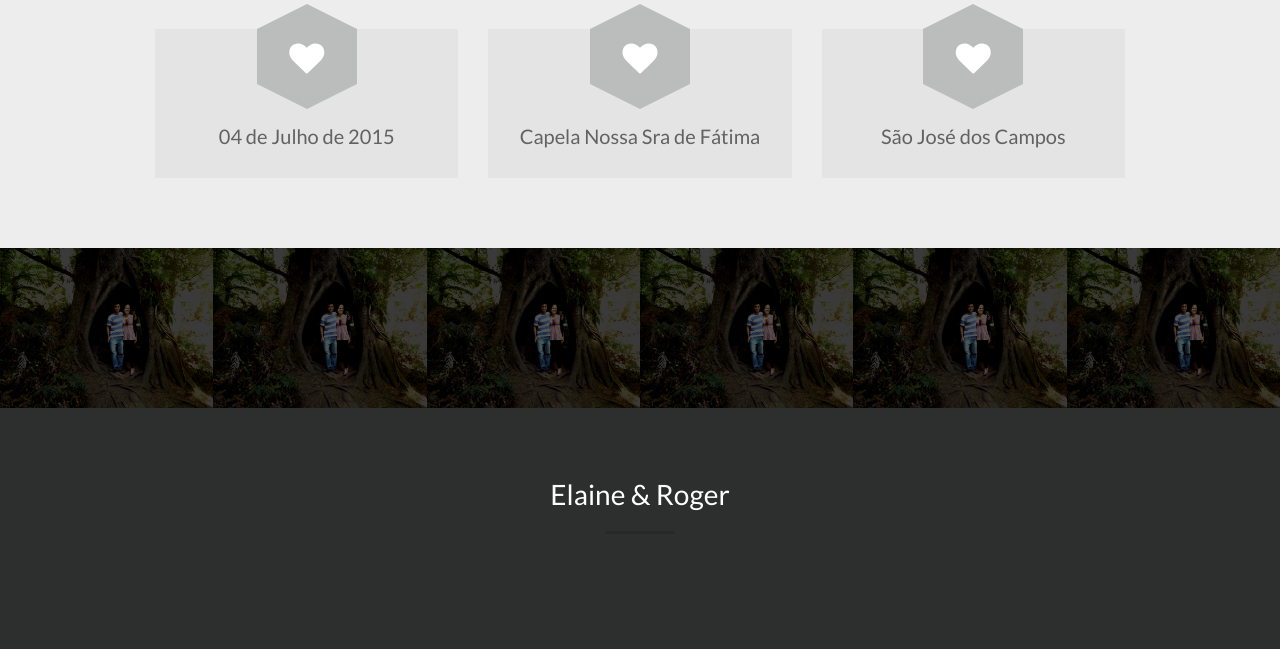
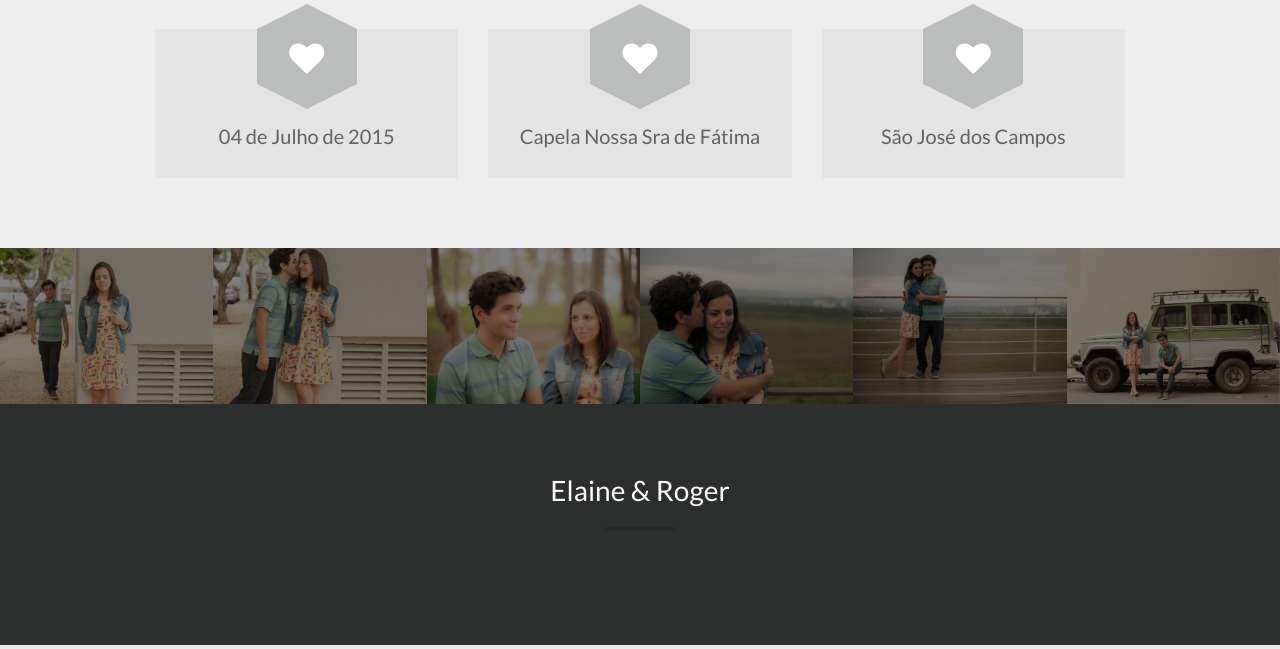
Before and after one commit to huogerac/laneroger.na-inter.net, a Django app: page / in a window 1280 px wide. Shown: the part 1069-1718 px from the top of the page. Run offline with Django 3.2, Linux system fonts and the light colour scheme; some libraries are stand-ins or nearby versions.

Commit message:
Adicionando fotos do Allis e do Jesus

```diff
--- a/laneroger/core/templates/core/home.html
+++ b/laneroger/core/templates/core/home.html
@@ -119,27 +119,27 @@
       <div class="row articles">
 
         <div class="col-md-2 article-img">
-          <a href="#"><img src="{% static 'themes/default/img/background/1.jpg' %}" alt=""></a>
+          <a href="#"><img src="{% static 'themes/default/img/laneroger0_small.jpg' %}" alt=""></a>
           <div class="article-overlay"></div>
         </div>
         <div class="col-md-2 article-img">
-          <a href="#"><img src="{% static 'themes/default/img/background/1.jpg' %}" alt=""></a>
+          <a href="#"><img src="{% static 'themes/default/img/laneroger1_small.jpg' %}" alt=""></a>
           <div class="article-overlay"></div>
         </div>
         <div class="col-md-2 article-img">
-          <a href="#"><img src="{% static 'themes/default/img/background/1.jpg' %}" alt=""></a>
+          <a href="#"><img src="{% static 'themes/default/img/laneroger2_small.jpg' %}" alt=""></a>
           <div class="article-overlay"></div>
         </div>
         <div class="col-md-2 article-img">
-          <a href="#"><img src="{% static 'themes/default/img/background/1.jpg' %}" alt=""></a>
+          <a href="#"><img src="{% static 'themes/default/img/laneroger3_small.jpg' %}" alt=""></a>
           <div class="article-overlay"></div>
         </div>
         <div class="col-md-2 article-img">
-          <a href="#"><img src="{% static 'themes/default/img/background/1.jpg' %}" alt=""></a>
+          <a href="#"><img src="{% static 'themes/default/img/laneroger4_small.jpg' %}" alt=""></a>
           <div class="article-overlay"></div>
         </div>
         <div class="col-md-2 article-img">
-          <a href="#"><img src="{% static 'themes/default/img/background/1.jpg' %}" alt=""></a>
+          <a href="#"><img src="{% static 'themes/default/img/laneroger5_small.jpg' %}" alt=""></a>
           <div class="article-overlay"></div>
         </div>
 
```
Also changed, not shown: laneroger/themes/static/themes/default/img/laneroger0_small.jpg (added), laneroger/themes/static/themes/default/img/laneroger1_small.jpg (added), laneroger/themes/static/themes/default/img/laneroger2_small.jpg (added), laneroger/themes/static/themes/default/img/laneroger3_small.jpg (added), laneroger/themes/static/themes/default/img/laneroger4_small.jpg (added), laneroger/themes/static/themes/default/img/laneroger5_small.jpg (added).
